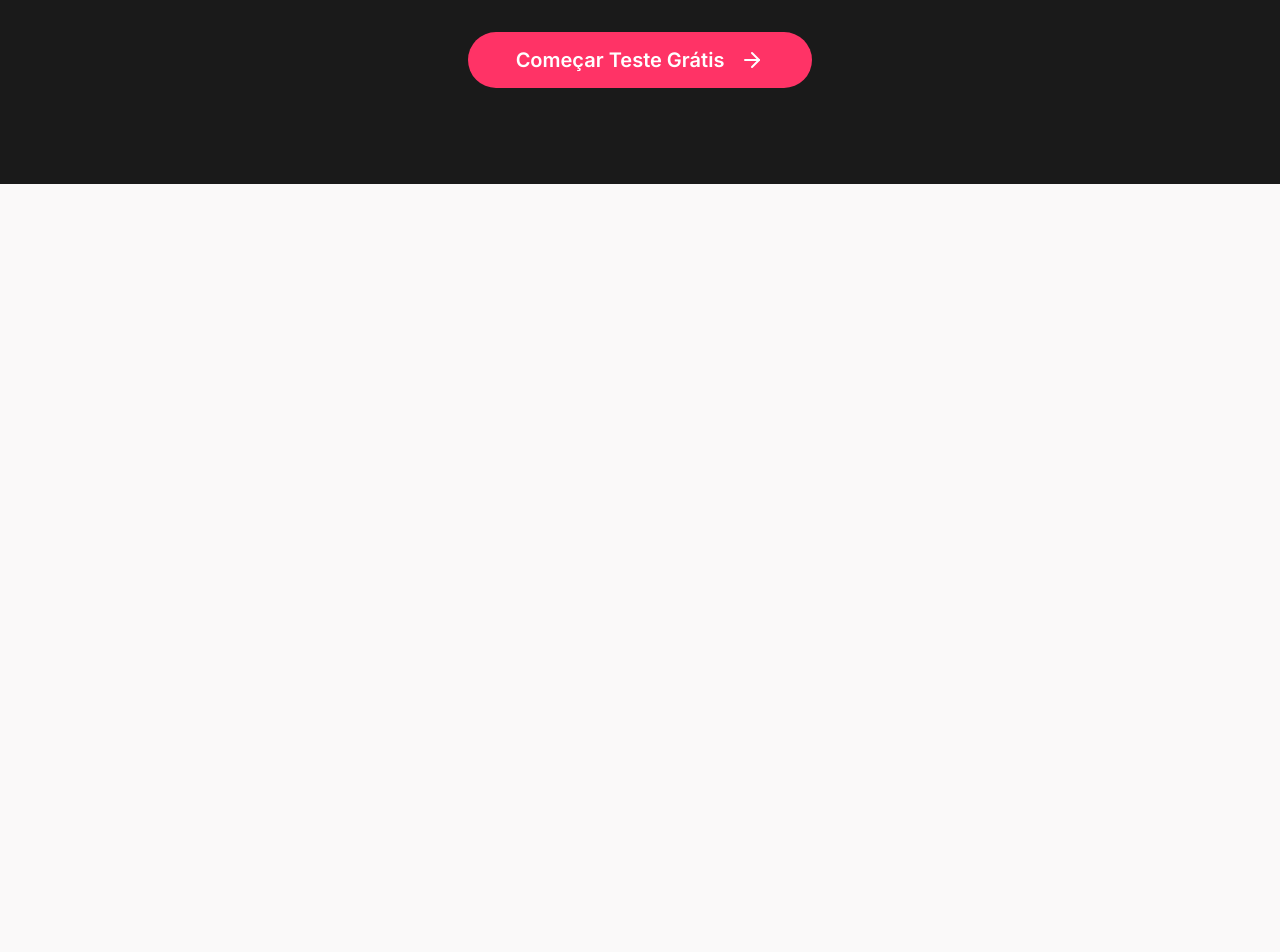
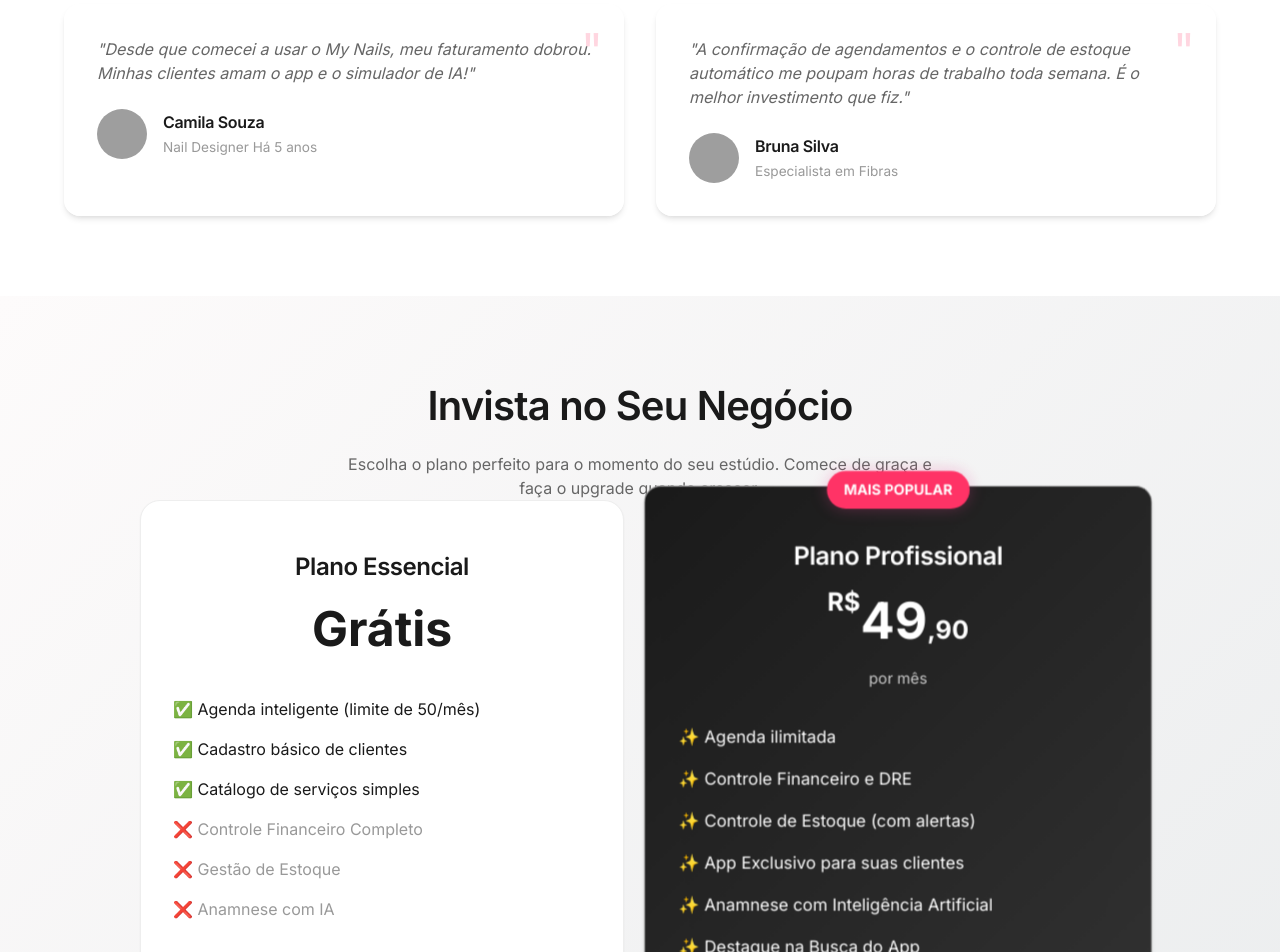
Before and after one commit to mynailsaplicativo-coder/mynailsapp, a React (Vite) app: page / in a window 1280 px wide. Shown: the part 1360-2312 px from the top of the page. Before the commit the page ends 1544 px from the top, so only its background shows below. Built offline with nearby package versions, Linux system fonts and the light colour scheme; no server answers; the database is empty; grey boxes are pictures that could not be loaded.

Commit message:
feat: app UI polish, bottom nav, e nova landing page

```diff
--- a/src/ClientView.jsx
+++ b/src/ClientView.jsx
@@ -1,30 +1,48 @@
 import React, { useState } from 'react';
-import { Search, Star, MapPin, Heart, Image as ImageIcon, X, Home, Wallet, Gift, Sparkles, TrendingUp } from 'lucide-react';
+import { Calendar, Star, Heart, Sparkles, Search, MapPin, LogOut, Image as ImageIcon, TrendingUp, Wallet, Gift, Home } from 'lucide-react';
 import { useAppContext } from './context/AppContext';
+import { signOutUser } from './services/auth';
+import { useNavigate } from 'react-router-dom';
 
 const ClientView = () => {
-  const [activeTab, setActiveTab] = useState('home'); // home, inspo, wallet
+  const [activeTab, setActiveTab] = useState('explorar'); // explorar, inspiracoes, fidelidade
+  const navigate = useNavigate();
+
+  const handleLogout = async () => {
+    await signOutUser();
+    navigate('/');
+  };
 
   return (
-    <div style={{ width: '100%', maxWidth: '480px', margin: '0 auto', backgroundColor: 'var(--surface-color)', minHeight: '100vh', borderLeft: '1px solid var(--border-color)', borderRight: '1px solid var(--border-color)', position: 'relative' }}>
+    <div className="app-container" style={{ maxWidth: '480px', margin: '0 auto', borderLeft: '1px solid var(--border-color)', borderRight: '1px solid var(--border-color)' }}>
+      {/* Top Header */}
+      <div style={{ padding: '1rem 1.5rem', backgroundColor: 'var(--surface-color)', borderBottom: '1px solid var(--border-color)', display: 'flex', justifyContent: 'space-between', alignItems: 'center', zIndex: 10 }}>
+        <h1 style={{ fontSize: '1.25rem', fontWeight: 700, margin: 0, color: 'var(--primary-color)' }}>Para Você</h1>
+        <button onClick={handleLogout} style={{ background: 'none', border: 'none', color: 'var(--text-secondary)', cursor: 'pointer' }}>
+          <LogOut size={20} />
+        </button>
+      </div>
 
-      {activeTab === 'home' && <HomeTab />}
-      {activeTab === 'inspo' && <InspoTab />}
-      {activeTab === 'wallet' && <WalletTab />}
+      {/* Main Content Area */}
+      <div className="app-content">
+        {activeTab === 'explorar' && <HomeTab />}
+        {activeTab === 'inspiracoes' && <InspoTab />}
+        {activeTab === 'fidelidade' && <WalletTab />}
+      </div>
 
-      {/* Bottom Nav */}
-      <nav style={{ position: 'fixed', bottom: 0, width: '100%', maxWidth: '480px', backgroundColor: 'var(--surface-color)', borderTop: '1px solid var(--border-color)', display: 'flex', justifyContent: 'space-around', padding: '1rem', zIndex: 10 }}>
-        <button onClick={() => setActiveTab('home')} style={{ color: activeTab === 'home' ? 'var(--primary-color)' : 'var(--text-light)', display: 'flex', flexDirection: 'column', alignItems: 'center', gap: '0.25rem' }}>
-          <Home size={24} />
-          <span style={{ fontSize: '0.7rem', fontWeight: 500 }}>Explorar</span>
+      {/* Bottom Navigation */}
+      <nav className="bottom-nav" style={{ maxWidth: '480px', margin: '0 auto' }}>
+        <button className={`bottom-nav-item ${activeTab === 'explorar' ? 'active' : ''}`} onClick={() => setActiveTab('explorar')}>
+          <Home size={22} />
+          <span>Explorar</span>
         </button>
-        <button onClick={() => setActiveTab('inspo')} style={{ color: activeTab === 'inspo' ? 'var(--primary-color)' : 'var(--text-light)', display: 'flex', flexDirection: 'column', alignItems: 'center', gap: '0.25rem' }}>
-          <Sparkles size={24} />
-          <span style={{ fontSize: '0.7rem', fontWeight: 500 }}>Inspirações</span>
+        <button className={`bottom-nav-item ${activeTab === 'inspiracoes' ? 'active' : ''}`} onClick={() => setActiveTab('inspiracoes')}>
+          <Sparkles size={22} />
+          <span>Inspirações</span>
         </button>
-        <button onClick={() => setActiveTab('wallet')} style={{ color: activeTab === 'wallet' ? 'var(--primary-color)' : 'var(--text-light)', display: 'flex', flexDirection: 'column', alignItems: 'center', gap: '0.25rem' }}>
-          <Wallet size={24} />
-          <span style={{ fontSize: '0.7rem', fontWeight: 500 }}>Fidelidade</span>
+        <button className={`bottom-nav-item ${activeTab === 'fidelidade' ? 'active' : ''}`} onClick={() => setActiveTab('fidelidade')}>
+          <Heart size={22} />
+          <span>Fidelidade</span>
         </button>
       </nav>
     </div>
--- a/src/Landing.jsx
+++ b/src/Landing.jsx
@@ -68,6 +68,91 @@ const Landing = () => {
         </div>
       </section>
 
+      {/* Social Proof / Testimonials */}
+      <section style={{ padding: '5rem 5%', backgroundColor: 'var(--surface-color)', position: 'relative' }}>
+        <h3 style={{ textAlign: 'center', fontSize: '2.5rem', marginBottom: '4rem' }}>O que dizem as maiores Nail Designers</h3>
+        <div style={{ display: 'grid', gridTemplateColumns: 'repeat(auto-fit, minmax(300px, 1fr))', gap: '2rem', maxWidth: '1200px', margin: '0 auto' }}>
+
+          <div className="glass-panel" style={{ padding: '2rem', position: 'relative' }}>
+            <div style={{ fontSize: '3rem', color: 'var(--primary-color)', opacity: 0.2, position: 'absolute', top: 10, right: 20 }}>"</div>
+            <p style={{ fontStyle: 'italic', color: 'var(--text-secondary)', marginBottom: '1.5rem', position: 'relative', zIndex: 1 }}>
+              "Desde que comecei a usar o My Nails, meu faturamento dobrou. Minhas clientes amam o app e o simulador de IA!"
+            </p>
+            <div style={{ display: 'flex', alignItems: 'center', gap: '1rem' }}>
+              <img src="https://images.unsplash.com/photo-1544005313-94ddf0286df2?auto=format&fit=crop&w=100&q=80" alt="Avatar" style={{ width: 50, height: 50, borderRadius: '50%', objectFit: 'cover' }} />
+              <div>
+                <h4 style={{ margin: 0 }}>Camila Souza</h4>
+                <span style={{ fontSize: '0.85rem', color: 'var(--text-light)' }}>Nail Designer Há 5 anos</span>
+              </div>
+            </div>
+          </div>
+
+          <div className="glass-panel" style={{ padding: '2rem', position: 'relative' }}>
+            <div style={{ fontSize: '3rem', color: 'var(--primary-color)', opacity: 0.2, position: 'absolute', top: 10, right: 20 }}>"</div>
+            <p style={{ fontStyle: 'italic', color: 'var(--text-secondary)', marginBottom: '1.5rem', position: 'relative', zIndex: 1 }}>
+              "A confirmação de agendamentos e o controle de estoque automático me poupam horas de trabalho toda semana. É o melhor investimento que fiz."
+            </p>
+            <div style={{ display: 'flex', alignItems: 'center', gap: '1rem' }}>
+              <img src="https://images.unsplash.com/photo-1534528741775-53994a69daeb?auto=format&fit=crop&w=100&q=80" alt="Avatar" style={{ width: 50, height: 50, borderRadius: '50%', objectFit: 'cover' }} />
+              <div>
+                <h4 style={{ margin: 0 }}>Bruna Silva</h4>
+                <span style={{ fontSize: '0.85rem', color: 'var(--text-light)' }}>Especialista em Fibras</span>
+              </div>
+            </div>
+          </div>
+
+        </div>
+      </section>
+
+      {/* Pricing Section */}
+      <section style={{ padding: '5rem 5%', background: 'linear-gradient(135deg, #fdfbfb, #ebedee)' }}>
+        <h3 style={{ textAlign: 'center', fontSize: '2.5rem', marginBottom: '1rem' }}>Invista no Seu Negócio</h3>
+        <p style={{ textAlign: 'center', color: 'var(--text-secondary)', marginBottom: '4rem', maxWidth: '600px', margin: '0 auto' }}>
+          Escolha o plano perfeito para o momento do seu estúdio. Comece de graça e faça o upgrade quando crescer.
+        </p>
+
+        <div style={{ display: 'flex', flexWrap: 'wrap', gap: '2rem', justifyContent: 'center', maxWidth: '1000px', margin: '0 auto' }}>
+          {/* Free Plan */}
+          <div className="card" style={{ flex: '1 1 300px', padding: '3rem 2rem', textAlign: 'center', border: '1px solid var(--border-color)', display: 'flex', flexDirection: 'column' }}>
+            <h4 style={{ fontSize: '1.5rem', marginBottom: '0.5rem' }}>Plano Essencial</h4>
+            <div style={{ fontSize: '3rem', fontWeight: 800, color: 'var(--text-primary)', marginBottom: '2rem' }}>
+              Grátis
+            </div>
+            <ul style={{ listStyle: 'none', padding: 0, margin: '0 0 2rem 0', textAlign: 'left', display: 'flex', flexDirection: 'column', gap: '1rem', flex: 1 }}>
+              <li>✅ Agenda inteligente (limite de 50/mês)</li>
+              <li>✅ Cadastro básico de clientes</li>
+              <li>✅ Catálogo de serviços simples</li>
+              <li style={{ color: 'var(--text-light)' }}>❌ Controle Financeiro Completo</li>
+              <li style={{ color: 'var(--text-light)' }}>❌ Gestão de Estoque</li>
+              <li style={{ color: 'var(--text-light)' }}>❌ Anamnese com IA</li>
+            </ul>
+            <button className="btn btn-outline" onClick={() => navigate('/cadastro?type=pro')} style={{ width: '100%' }}>Começar Grátis</button>
+          </div>
+
+          {/* Premium Plan */}
+          <div className="glass-panel" style={{ flex: '1 1 300px', padding: '3rem 2rem', textAlign: 'center', background: 'linear-gradient(135deg, var(--secondary-color), #333)', color: 'white', position: 'relative', transform: 'scale(1.05)', display: 'flex', flexDirection: 'column' }}>
+            <div style={{ position: 'absolute', top: '-15px', left: '50%', transform: 'translateX(-50%)', background: 'var(--primary-color)', color: 'white', padding: '0.5rem 1rem', borderRadius: '20px', fontSize: '0.85rem', fontWeight: 700, boxShadow: 'var(--shadow-glow)' }}>
+              MAIS POPULAR
+            </div>
+            <h4 style={{ fontSize: '1.5rem', marginBottom: '0.5rem' }}>Plano Profissional</h4>
+            <div style={{ fontSize: '3rem', fontWeight: 800, marginBottom: '0.5rem' }}>
+              <span style={{ fontSize: '1.5rem', verticalAlign: 'top' }}>R$</span>49<span style={{ fontSize: '1.5rem' }}>,90</span>
+            </div>
+            <span style={{ fontSize: '0.9rem', color: '#ccc', marginBottom: '2rem', display: 'block' }}>por mês</span>
+
+            <ul style={{ listStyle: 'none', padding: 0, margin: '0 0 2rem 0', textAlign: 'left', display: 'flex', flexDirection: 'column', gap: '1rem', flex: 1 }}>
+              <li>✨ Agenda ilimitada</li>
+              <li>✨ Controle Financeiro e DRE</li>
+              <li>✨ Controle de Estoque (com alertas)</li>
+              <li>✨ App Exclusivo para suas clientes</li>
+              <li>✨ Anamnese com Inteligência Artificial</li>
+              <li>✨ Destaque na Busca do App</li>
+            </ul>
+            <button className="btn btn-primary" onClick={() => navigate('/cadastro?type=pro')} style={{ width: '100%' }}>Assinar Agora</button>
+          </div>
+        </div>
+      </section>
+
       {/* Footer CTA */}
       <section style={{ padding: '6rem 5%', textAlign: 'center', backgroundColor: 'var(--secondary-color)', color: 'white' }}>
         <h3 style={{ fontSize: '2.5rem', marginBottom: '1.5rem' }}>Pronta para lotar sua agenda?</h3>
@@ -78,6 +163,18 @@ const Landing = () => {
           Começar Teste Grátis <ArrowRight style={{ display: 'inline', marginLeft: '0.5rem' }} />
         </button>
       </section>
+      {/* Footer */}
+      <footer style={{ padding: '2rem 5%', borderTop: '1px solid var(--border-color)', display: 'flex', justifyContent: 'space-between', alignItems: 'center', flexWrap: 'wrap', gap: '1rem', color: 'var(--text-light)' }}>
+        <div style={{ display: 'flex', alignItems: 'center', gap: '0.5rem' }}>
+          <Sparkles size={20} color="var(--primary-color)" />
+          <span style={{ fontWeight: 600, color: 'var(--text-secondary)' }}>My Nails &copy; 2026</span>
+        </div>
+        <div style={{ display: 'flex', gap: '1.5rem' }}>
+          <span style={{ cursor: 'pointer' }}>Termos de Uso</span>
+          <span style={{ cursor: 'pointer' }}>Privacidade</span>
+          <span style={{ cursor: 'pointer' }}>Contato</span>
+        </div>
+      </footer>
     </div>
   );
 };
--- a/src/ProfessionalView.jsx
+++ b/src/ProfessionalView.jsx
@@ -1,40 +1,41 @@
 import React, { useState } from 'react';
-import { Calendar as CalendarIcon, Users, Settings, Plus, Sparkles, Scissors, ClipboardList, X, DollarSign, Package, Award, ArrowUpCircle, ArrowDownCircle } from 'lucide-react';
+import { Calendar as CalendarIcon, Users, Settings, Plus, Sparkles, Scissors, ClipboardList, X, DollarSign, Package, Award, ArrowUpCircle, ArrowDownCircle, LogOut } from 'lucide-react';
 import { useAppContext } from './context/AppContext';
+import { signOutUser } from './services/auth';
+import { useNavigate } from 'react-router-dom';
 
 const ProfessionalView = () => {
   const [activeTab, setActiveTab] = useState('agenda');
   const [isNewBookingOpen, setIsNewBookingOpen] = useState(false);
+  const navigate = useNavigate();
+
+  const handleLogout = async () => {
+    await signOutUser();
+    navigate('/');
+  };
 
   return (
-    <>
-      <aside className="sidebar">
-        <div style={{ display: 'flex', alignItems: 'center', gap: '0.5rem', marginBottom: '3rem' }}>
-          <Sparkles color="var(--primary-color)" size={28} />
-          <h2 style={{ fontSize: '1.5rem', margin: 0 }}>My Nails</h2>
+    <div className="app-container">
+      {/* Top Header */}
+      <div style={{ padding: '1rem 1.5rem', backgroundColor: 'var(--surface-color)', borderBottom: '1px solid var(--border-color)', display: 'flex', justifyContent: 'space-between', alignItems: 'center', zIndex: 10 }}>
+        <div style={{ display: 'flex', alignItems: 'center', gap: '0.5rem' }}>
+          <Sparkles color="var(--primary-color)" size={24} />
+          <h1 style={{ fontSize: '1.25rem', fontWeight: 700, margin: 0, color: 'var(--primary-color)' }}>My Nails Studio</h1>
         </div>
+        <button onClick={handleLogout} style={{ background: 'none', border: 'none', color: 'var(--text-secondary)', cursor: 'pointer' }}>
+          <LogOut size={20} />
+        </button>
+      </div>
 
-        <nav style={{ display: 'flex', flexDirection: 'column', gap: '0.5rem', flex: 1, overflowY: 'auto' }}>
-          <p style={{ fontSize: '0.75rem', fontWeight: 600, color: 'var(--text-light)', textTransform: 'uppercase', letterSpacing: '0.05em', margin: '0.5rem 0 0.25rem 1rem' }}>Gestão de Agendamento</p>
-          <NavItem active={activeTab === 'agenda'} onClick={() => setActiveTab('agenda')} icon={<CalendarIcon size={20} />} label="Agenda Inteligente" />
-          <NavItem active={activeTab === 'clientes'} onClick={() => setActiveTab('clientes')} icon={<Users size={20} />} label="Clientes & Anamnese" />
-          <NavItem active={activeTab === 'servicos'} onClick={() => setActiveTab('servicos')} icon={<Scissors size={20} />} label="Catálogo de Serviços" />
-
-          <p style={{ fontSize: '0.75rem', fontWeight: 600, color: 'var(--text-light)', textTransform: 'uppercase', letterSpacing: '0.05em', margin: '1rem 0 0.25rem 1rem' }}>Gestão de Negócio</p>
-          <NavItem active={activeTab === 'financeiro'} onClick={() => setActiveTab('financeiro')} icon={<DollarSign size={20} />} label="Controle Financeiro" />
-          <NavItem active={activeTab === 'estoque'} onClick={() => setActiveTab('estoque')} icon={<Package size={20} />} label="Estoque de Materiais" />
-          <NavItem active={activeTab === 'assinatura'} onClick={() => setActiveTab('assinatura')} icon={<Award size={20} />} label="Assinatura & Portfólio" />
-        </nav>
-      </aside>
-
-      <main className="main-content">
-        <div className="top-bar">
+      {/* Main Content Area */}
+      <div className="app-content">
+        <div style={{ display: 'flex', justifyContent: 'space-between', alignItems: 'center', marginBottom: '1.5rem' }}>
           <div>
-            <h1 style={{ fontSize: '1.75rem', marginBottom: '0.25rem' }}>Olá, Marina 👋</h1>
-            <p style={{ color: 'var(--text-secondary)' }}>Aqui está o resumo do seu estúdio.</p>
+            <h2 style={{ fontSize: '1.5rem', marginBottom: '0.25rem' }}>Olá, Marina 👋</h2>
+            <p style={{ color: 'var(--text-secondary)', fontSize: '0.9rem' }}>Resumo do seu estúdio.</p>
           </div>
-          <button className="btn btn-primary" onClick={() => setIsNewBookingOpen(true)}>
-            <Plus size={20} /> Novo Agendamento
+          <button className="btn btn-primary" onClick={() => setIsNewBookingOpen(true)} style={{ padding: '0.5rem 1rem' }}>
+            <Plus size={18} /> Novo
           </button>
         </div>
 
@@ -46,25 +47,34 @@ const ProfessionalView = () => {
         {activeTab === 'assinatura' && <AssinaturaView />}
 
         {isNewBookingOpen && <NewBookingModal onClose={() => setIsNewBookingOpen(false)} />}
-      </main>
-    </>
+      </div>
+
+      {/* Bottom Navigation */}
+      <nav className="bottom-nav">
+        <button className={`bottom-nav-item ${activeTab === 'agenda' ? 'active' : ''}`} onClick={() => setActiveTab('agenda')}>
+          <CalendarIcon size={22} />
+          <span>Agenda</span>
+        </button>
+        <button className={`bottom-nav-item ${activeTab === 'clientes' ? 'active' : ''}`} onClick={() => setActiveTab('clientes')}>
+          <Users size={22} />
+          <span>Clientes</span>
+        </button>
+        <button className={`bottom-nav-item ${activeTab === 'financeiro' ? 'active' : ''}`} onClick={() => setActiveTab('financeiro')}>
+          <DollarSign size={22} />
+          <span>Finanças</span>
+        </button>
+        <button className={`bottom-nav-item ${activeTab === 'estoque' ? 'active' : ''}`} onClick={() => setActiveTab('estoque')}>
+          <Package size={22} />
+          <span>Estoque</span>
+        </button>
+        <button className={`bottom-nav-item ${activeTab === 'assinatura' ? 'active' : ''}`} onClick={() => setActiveTab('assinatura')}>
+          <Award size={22} />
+          <span>Premium</span>
+        </button>
+      </nav>
+    </div>
   );
 };
-
-const NavItem = ({ active, icon, label, onClick }) => (
-  <button
-    onClick={onClick}
-    style={{
-      display: 'flex', alignItems: 'center', gap: '0.75rem', width: '100%',
-      padding: '0.875rem 1rem', borderRadius: '12px', textAlign: 'left',
-      backgroundColor: active ? 'var(--secondary-color)' : 'transparent',
-      color: active ? 'white' : 'var(--text-secondary)',
-      fontWeight: active ? 500 : 400,
-    }}
-  >
-    {icon} {label}
-  </button>
-);
 
 /* ----- VIEWS ----- */
 
--- a/src/index.css
+++ b/src/index.css
@@ -19,9 +19,13 @@
   --danger: #ef4444;
 
   /* Shadows & Radius */
-  --shadow-sm: 0 2px 8px rgba(0, 0, 0, 0.04);
-  --shadow-md: 0 8px 24px rgba(0, 0, 0, 0.06);
-  --shadow-lg: 0 16px 32px rgba(0, 0, 0, 0.08);
+  --glass-bg: rgba(255, 255, 255, 0.7);
+  --glass-border: rgba(255, 255, 255, 0.5);
+
+  --shadow-sm: 0 1px 2px 0 rgba(0, 0, 0, 0.05);
+  --shadow-md: 0 4px 6px -1px rgba(0, 0, 0, 0.1), 0 2px 4px -1px rgba(0, 0, 0, 0.06);
+  --shadow-lg: 0 10px 15px -3px rgba(0, 0, 0, 0.1), 0 4px 6px -2px rgba(0, 0, 0, 0.05);
+  --shadow-glow: 0 0 15px rgba(236, 72, 153, 0.3);
 
   --radius-md: 12px;
   --radius-lg: 20px;
@@ -38,9 +42,10 @@
 }
 
 body {
-  font-family: 'Inter', sans-serif;
+  font-family: 'Inter', -apple-system, BlinkMacSystemFont, 'Segoe UI', Roboto, Oxygen, Ubuntu, Cantarell, 'Open Sans', 'Helvetica Neue', sans-serif;
   background-color: var(--bg-color);
   color: var(--text-primary);
+  line-height: 1.5;
   -webkit-font-smoothing: antialiased;
 }
 
@@ -189,14 +194,90 @@ button {
   box-shadow: var(--shadow-sm);
 }
 
+/* Layouts e Navegação de App */
+.app-container {
+  display: flex;
+  flex-direction: column;
+  height: 100vh;
+  overflow: hidden;
+  background-color: var(--bg-color);
+}
+
+.app-content {
+  flex: 1;
+  overflow-y: auto;
+  padding: 1.5rem;
+  padding-bottom: 5rem; /* Espaço para o bottom nav */
+}
+
+/* Bottom Nav (Mobile) */
+.bottom-nav {
+  position: fixed;
+  bottom: 0;
+  left: 0;
+  right: 0;
+  background: var(--glass-bg);
+  backdrop-filter: blur(12px);
+  -webkit-backdrop-filter: blur(12px);
+  border-top: 1px solid var(--border-color);
+  display: flex;
+  justify-content: space-around;
+  padding: 0.5rem 0;
+  z-index: 50;
+  box-shadow: 0 -4px 10px rgba(0,0,0,0.03);
+}
+
+.bottom-nav-item {
+  display: flex;
+  flex-direction: column;
+  align-items: center;
+  justify-content: center;
+  background: none;
+  border: none;
+  color: var(--text-secondary);
+  font-size: 0.75rem;
+  padding: 0.5rem;
+  cursor: pointer;
+  transition: all 0.2s ease;
+  width: 100%;
+}
+
+.bottom-nav-item:hover {
+  color: var(--primary-color);
+}
+
+.bottom-nav-item.active {
+  color: var(--primary-color);
+  font-weight: 600;
+}
+
+.bottom-nav-item svg {
+  margin-bottom: 0.25rem;
+  transition: transform 0.2s ease;
+}
+
+.bottom-nav-item.active svg {
+  transform: translateY(-2px);
+}
+
+/* Glassmorphism Classes */
+.glass-panel {
+  background: var(--glass-bg);
+  backdrop-filter: blur(16px);
+  -webkit-backdrop-filter: blur(16px);
+  border: 1px solid var(--glass-border);
+  box-shadow: var(--shadow-md);
+  border-radius: 16px;
+}
+
 /* Animations */
-@keyframes slideUp {
-  from { opacity: 0; transform: translateY(10px); }
+@keyframes slideInFromBottom {
+  from { opacity: 0; transform: translateY(20px); }
   to { opacity: 1; transform: translateY(0); }
 }
 
 .animate-in {
-  animation: slideUp 0.3s ease forwards;
+  animation: slideInFromBottom 0.4s cubic-bezier(0.16, 1, 0.3, 1) forwards;
 }
 
 .delay-100 { animation-delay: 0.1s; }
```
